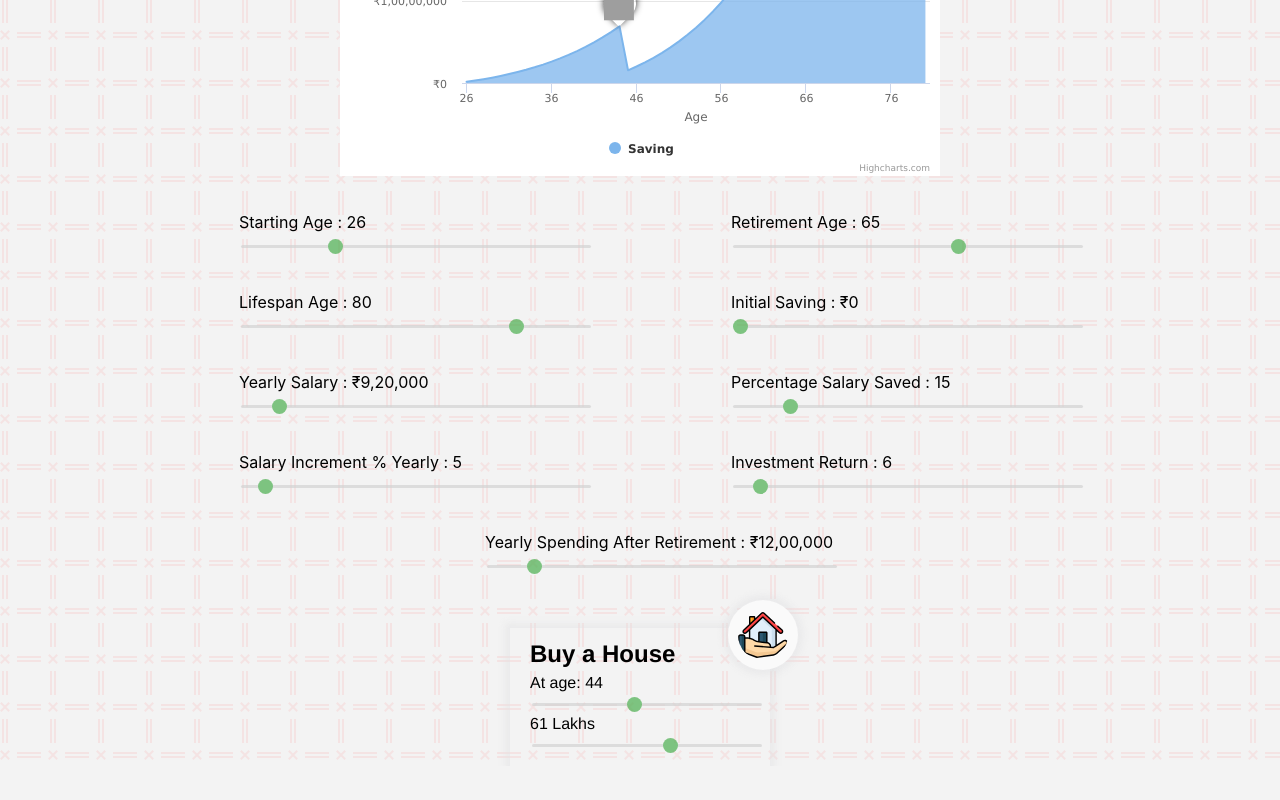
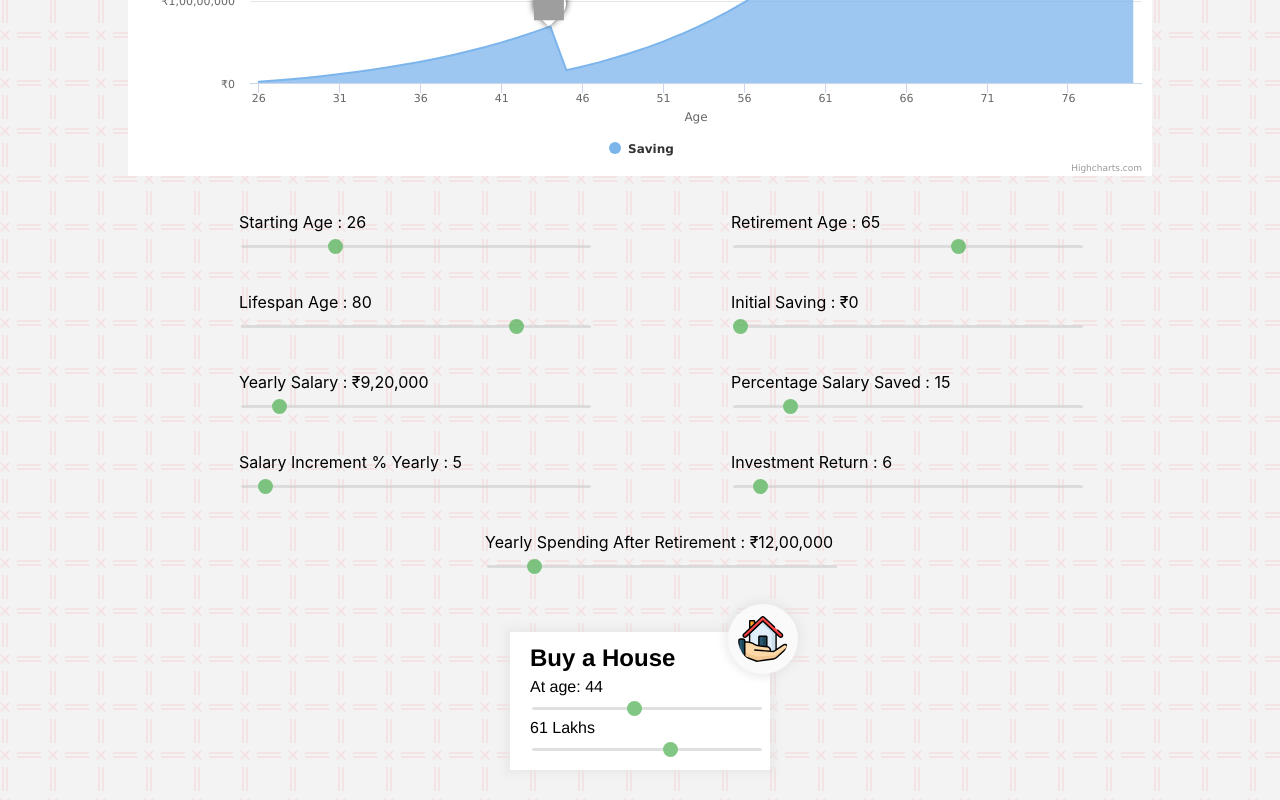
Before and after one commit to ankitchouhan1020/retirement, a React (Create React App) app: page /retire-cal in a window 1280 px wide. Shown: the part 306-1106 px from the top of the page. Before the commit the page ends 1072 px from the top, so only its background shows below. Built offline with nearby package versions, Linux system fonts and the light colour scheme; grey boxes are pictures that could not be loaded.

Commit message:
Minor Model Style Fix 🎨

```diff
--- a/src/common/Model/model.css
+++ b/src/common/Model/model.css
@@ -1,4 +1,6 @@
 .model925container {
+  z-index: 999;
+  background-color: white;
   box-sizing: border-box;
   box-shadow: 0px 0px 6px 5px rgba(225, 225, 226, 0.45);
   position: relative;
--- a/src/views/RetireCal/RetireCal.js
+++ b/src/views/RetireCal/RetireCal.js
@@ -124,7 +124,12 @@ class RetireCal extends Component {
           houseBuyingAge={additionalInput.houseBuyingAge}
         />
         <Form input={input} onSlide={this.handleChange} />
-        <Model input={additionalInput} onSlide={this.handleAdditionalChange} />
+        <div className="rc901model">
+          <Model
+            input={additionalInput}
+            onSlide={this.handleAdditionalChange}
+          />
+        </div>
       </div>
     );
   }
--- a/src/views/RetireCal/retireCal.css
+++ b/src/views/RetireCal/retireCal.css
@@ -1,8 +1,13 @@
 .rc901container {
-  display: flex;
-  flex-direction: column;
-  align-items: center;
   padding-top: 62px;
   width: 80vw;
   margin: auto;
 }
+
+.rc901model {
+  display: flex;
+  justify-content: space-around;
+  align-items: center;
+  margin-top: 20px;
+  margin-bottom: 30px;
+}
```
